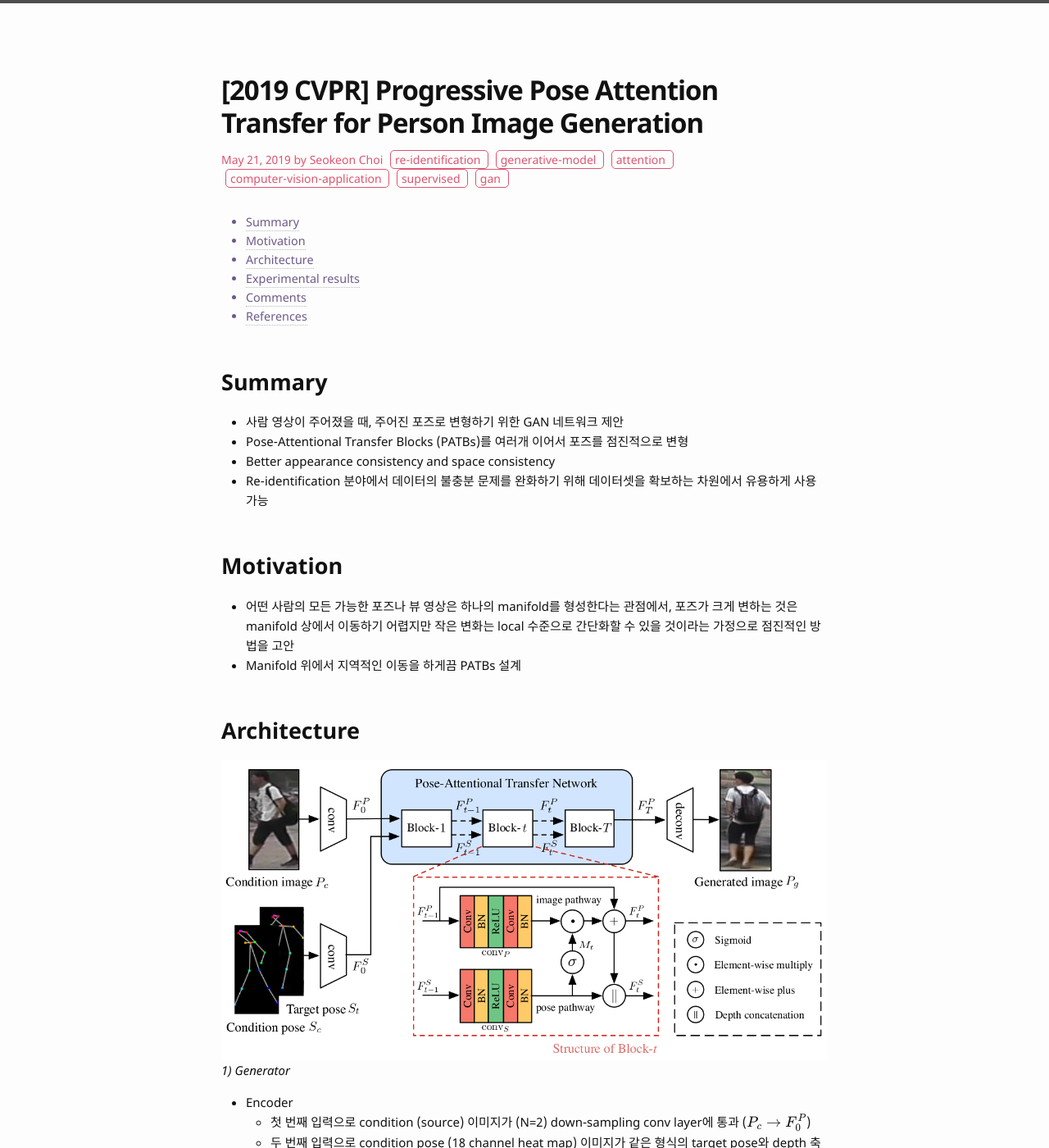
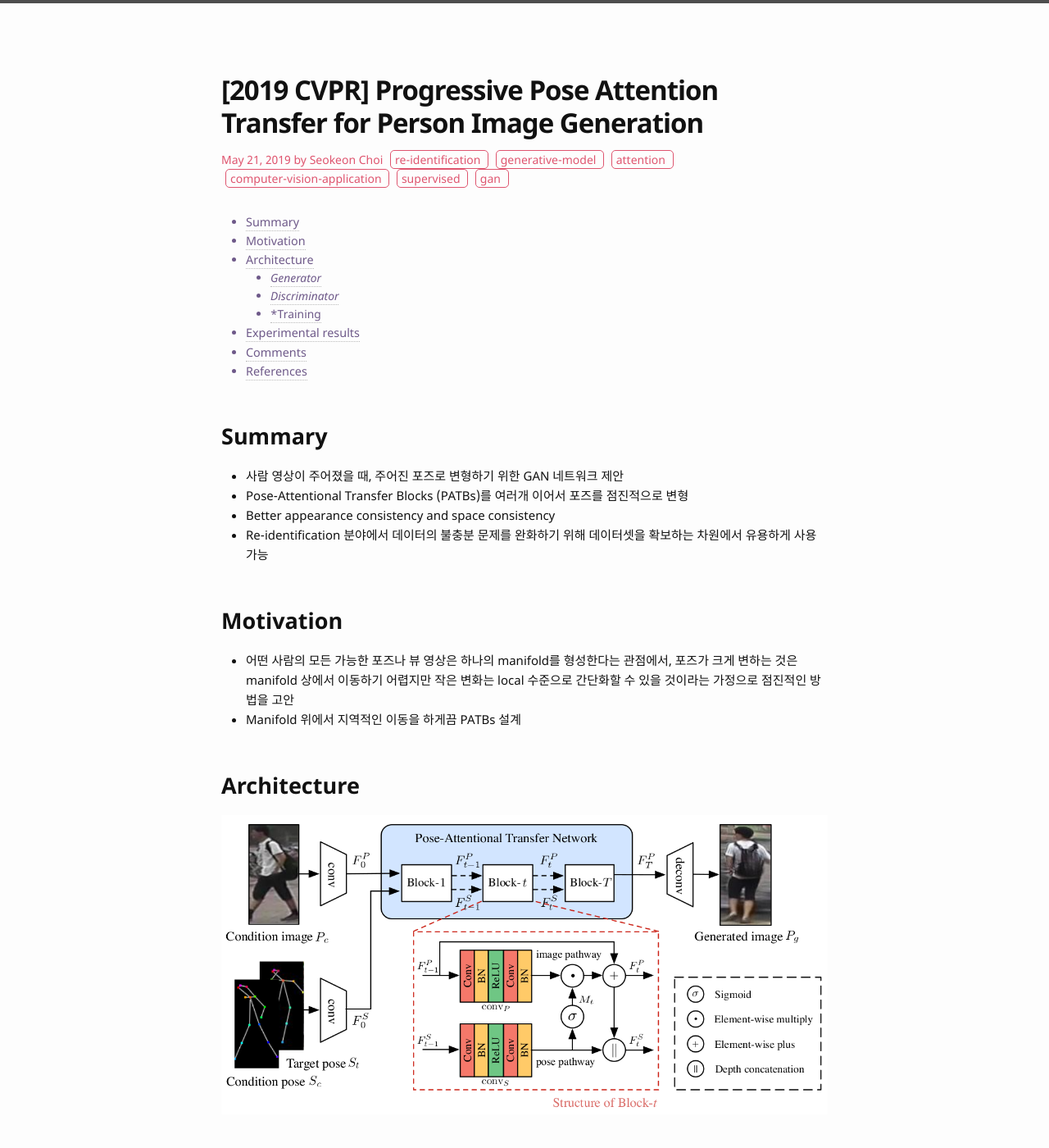
Before and after one commit to bismex/bismex.github.io, a Jekyll site: the page built from _posts/2019-05-21-PATB.md, in a window 1280 px wide and 1400 px high. Shown: the whole window at 82% size. Built offline with Jekyll 4.4.1, drawn with Linux system fonts in a browser that asks for light colours; formulas are drawn with MathJax 3; some of the changed text lies outside the part shown.

Commit message:
Update 2019-05-21-PATB.md

```diff
--- a/_posts/2019-05-21-PATB.md
+++ b/_posts/2019-05-21-PATB.md
@@ -28,7 +28,7 @@
 ![picture]({{ '/assets/images/PATB000.png' | relative_url }})
 {: style="width: 100%;" class="center"}
 
-*1) Generator*
+### *Generator*
 - Encoder
   - 첫 번째 입력으로 condition (source) 이미지가 (N=2) down-sampling conv layer에 통과 ($$P_c \rightarrow F_0^P$$)
   - 두 번째 입력으로 condition pose (18 channel heat map) 이미지가 같은 형식의 target pose와 depth 축으로 합쳐져서 N down-sampling conv layer에 통과 ($${S_t, S_c} \rightarrow  F_0^S$$) [encoder이후에 concat하는 것보다 계산복잡도 적다는 장점]
@@ -48,7 +48,10 @@
 - Decoder
   - N deconvolution layer에 의해서 최종 출력 이미지 $$P_g$$ 생성
 
-  *2) Discriminator*
+### *Discriminator*
+
+
+### *Training
 
 
 
```
